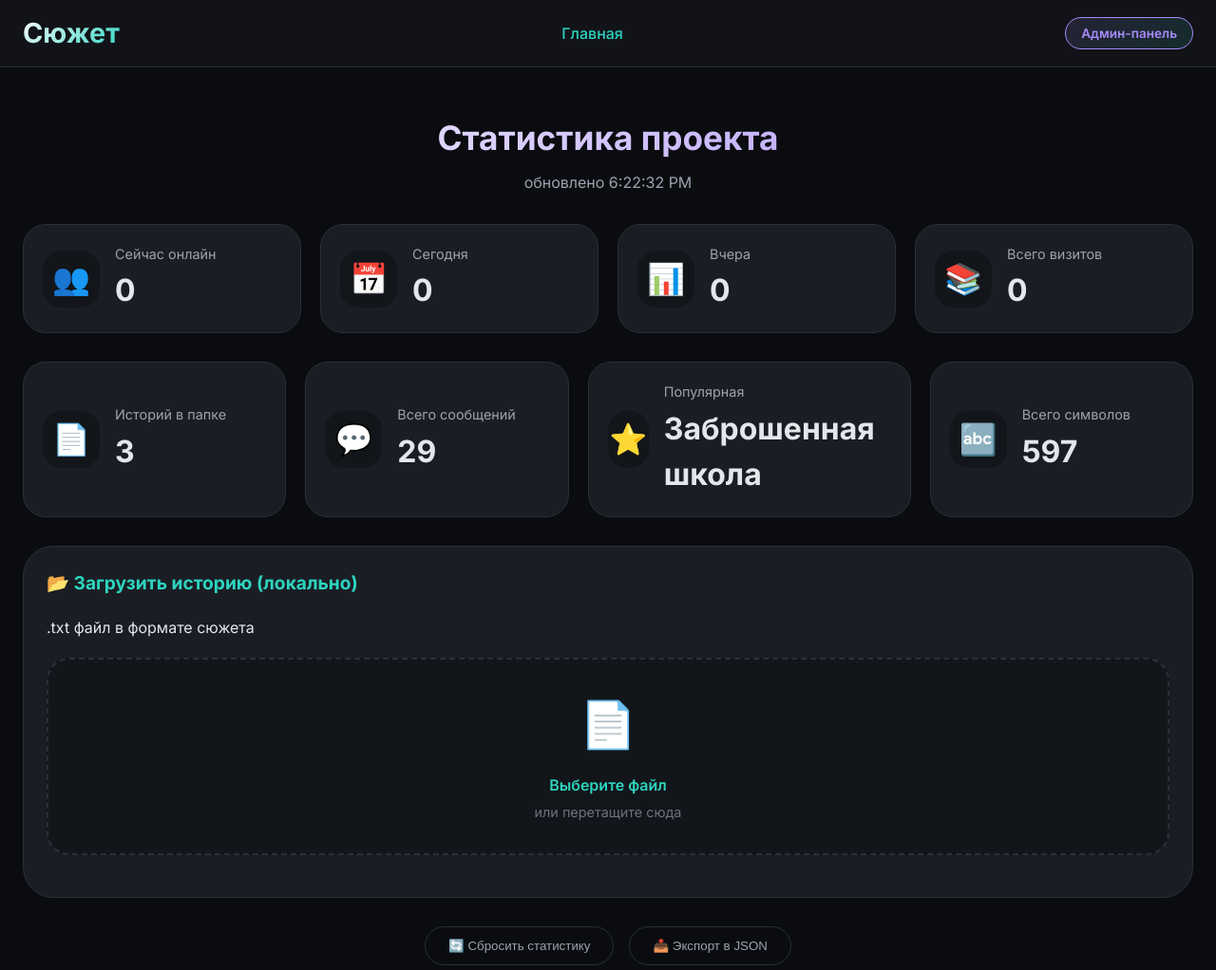
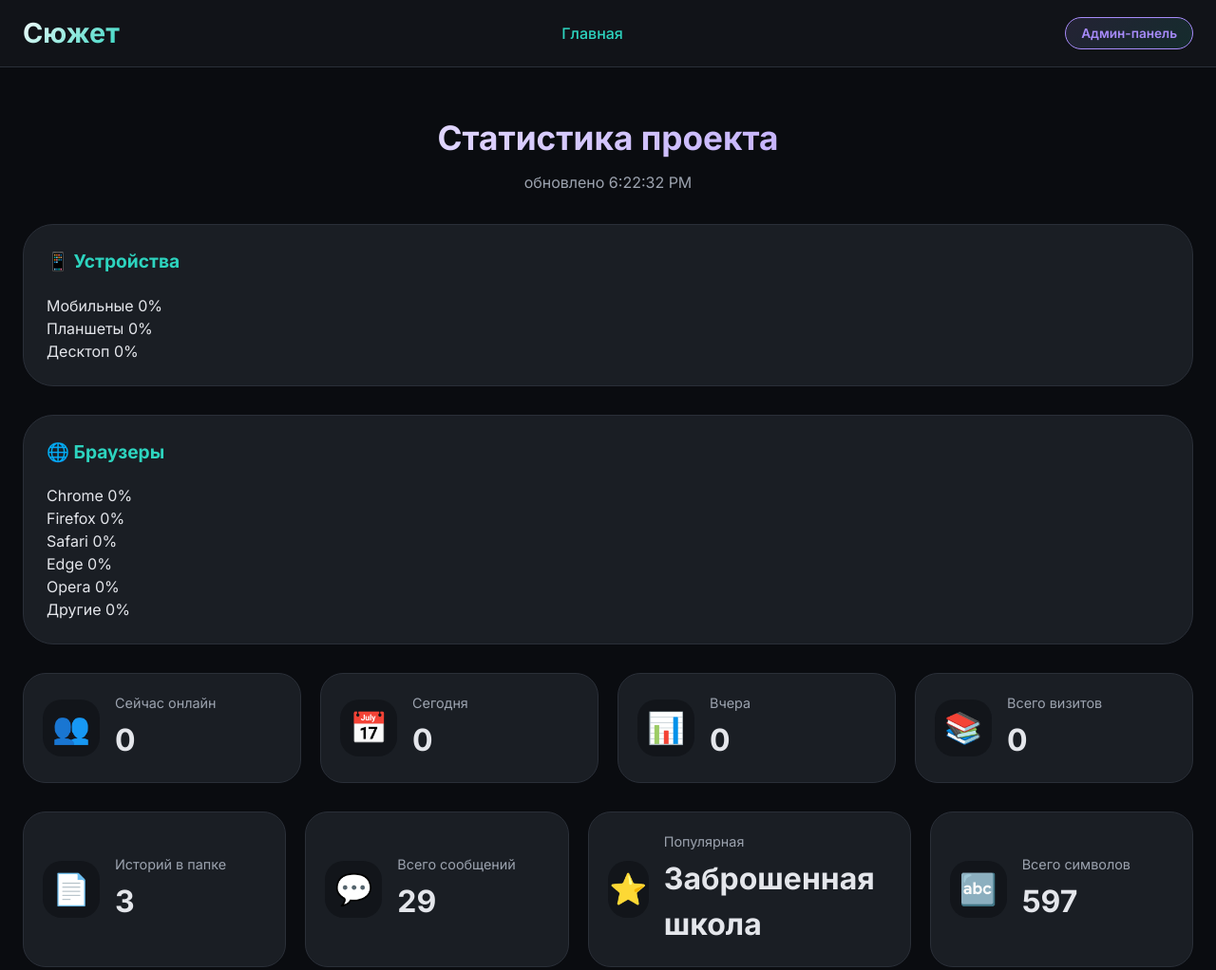
Before and after one commit to mizyjhe/mizyjhe.github.io, a plain HTML site: page admin.html in a window 1280 px wide. Shown: the top 1022 px of the page at 95% size. Drawn offline with Linux system fonts and the light colour scheme.

Commit message:
Update admin.html

```diff
--- a/admin.html
+++ b/admin.html
@@ -28,6 +28,57 @@
                     <h2 class="admin-header__title">Статистика проекта</h2>
                     <p class="admin-header__subtitle" id="lastUpdate">обновлено только что</p>
                 </div>
+
+                <!-- Статистика устройств и браузеров -->
+<div class="admin-columns">
+    <div class="admin-card">
+        <h3 class="admin-card__title">📱 Устройства</h3>
+        <div class="tech-stats" id="devicesStats">
+            <div class="tech-row">
+                <span>Мобильные</span>
+                <span class="tech-value" id="mobilePct">0%</span>
+            </div>
+            <div class="tech-row">
+                <span>Планшеты</span>
+                <span class="tech-value" id="tabletPct">0%</span>
+            </div>
+            <div class="tech-row">
+                <span>Десктоп</span>
+                <span class="tech-value" id="desktopPct">0%</span>
+            </div>
+        </div>
+    </div>
+
+    <div class="admin-card">
+        <h3 class="admin-card__title">🌐 Браузеры</h3>
+        <div class="tech-stats" id="browsersStats">
+            <div class="tech-row">
+                <span>Chrome</span>
+                <span class="tech-value" id="chromePct">0%</span>
+            </div>
+            <div class="tech-row">
+                <span>Firefox</span>
+                <span class="tech-value" id="firefoxPct">0%</span>
+            </div>
+            <div class="tech-row">
+                <span>Safari</span>
+                <span class="tech-value" id="safariPct">0%</span>
+            </div>
+            <div class="tech-row">
+                <span>Edge</span>
+                <span class="tech-value" id="edgePct">0%</span>
+            </div>
+            <div class="tech-row">
+                <span>Opera</span>
+                <span class="tech-value" id="operaPct">0%</span>
+            </div>
+            <div class="tech-row">
+                <span>Другие</span>
+                <span class="tech-value" id="otherPct">0%</span>
+            </div>
+        </div>
+    </div>
+</div>
 
                 <div class="stats-grid" id="mainStats">
                     <div class="stat-card">
@@ -113,6 +164,17 @@
                     </div>
                 </div>
 
+                <!-- Локальные истории (можно удалять) -->
+<div class="admin-card">
+    <h3 class="admin-card__title">📁 Локальные истории (в браузере)</h3>
+    <div id="localStoriesList" class="local-stories-list">
+        <!-- Сюда будут подгружаться истории -->
+    </div>
+    <button class="quick-action-button" id="refreshLocalList" style="margin-top: 16px;">
+        🔄 Обновить список
+    </button>
+</div>
+
                 <div class="quick-actions">
                     <button class="quick-action-button" id="resetStats">🔄 Сбросить статистику</button>
                     <button class="quick-action-button" id="exportStats">📥 Экспорт в JSON</button>
```
